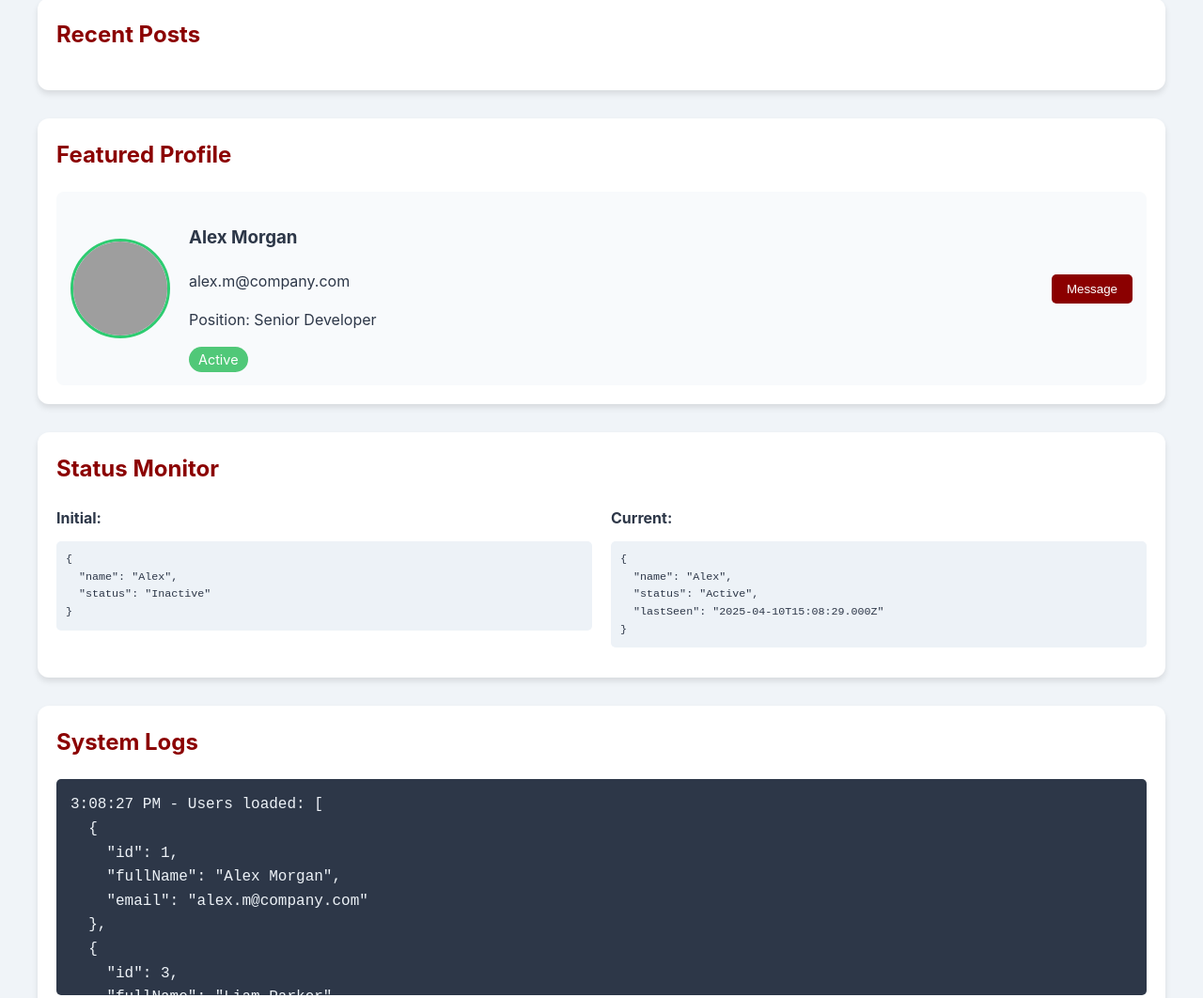
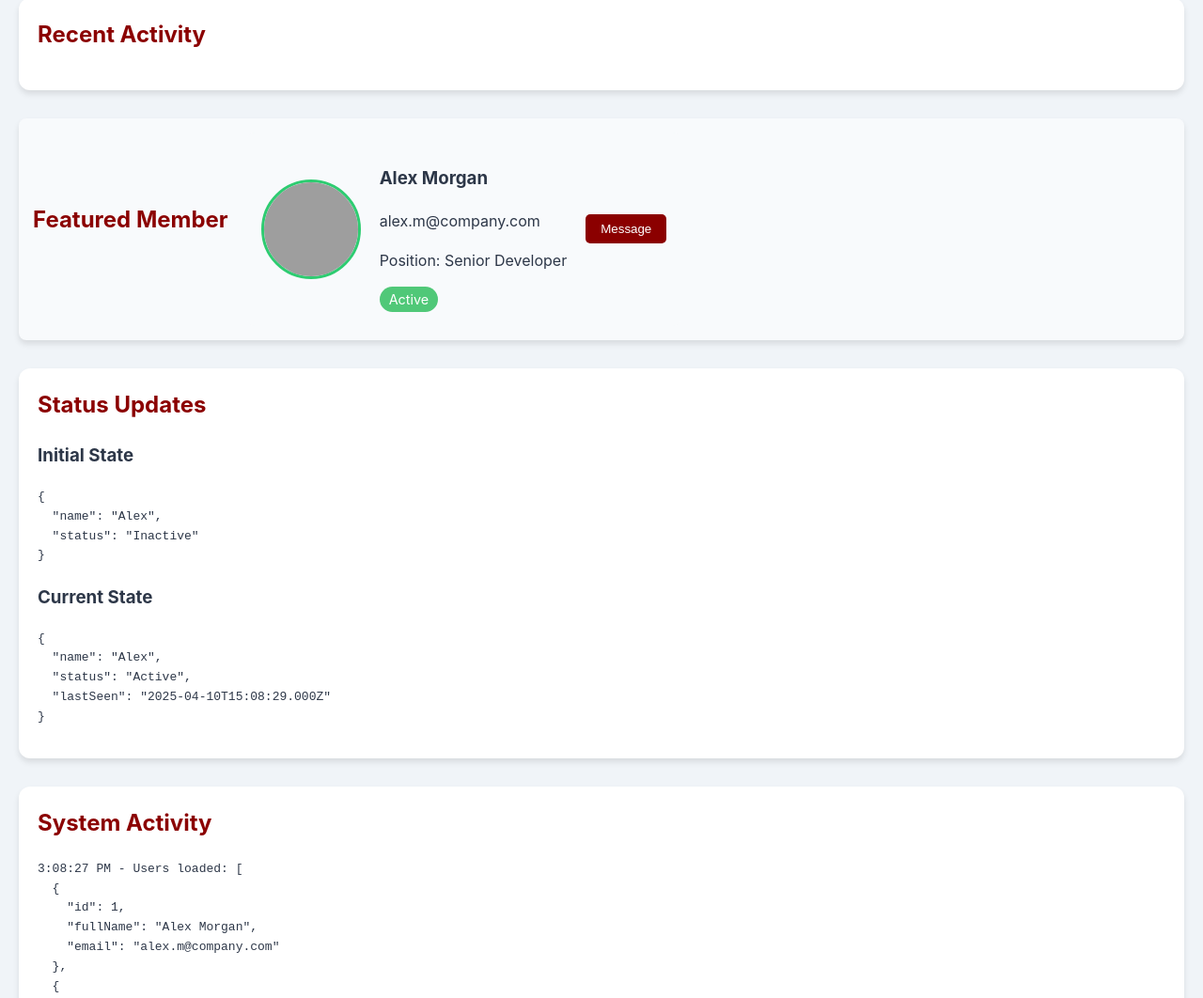
Before and after one commit to Mido1300/javascript-, a website: page index.html in a window 1280 px wide. Shown: the part 580-1642 px from the top of the page at 94% size. Drawn offline with Linux system fonts and the light colour scheme; no server answers; grey boxes are pictures that could not be loaded.

Commit message:
Update index.html

```diff
--- a/index.html
+++ b/index.html
@@ -3,18 +3,22 @@
 <head>
     <meta charset="UTF-8">
     <meta name="viewport" content="width=device-width, initial-scale=1.0">
-    <title>User Dashboard - Modern JS Demo</title>
+    <title>User Dashboard - Premium Edition</title>
     <link rel="stylesheet" href="style.css">
+    <link href="https://fonts.googleapis.com/css2?family=Poppins:wght@300;400;600&display=swap" rel="stylesheet">
 </head>
 <body>
     <header class="header">
+        <div class="header-content">
             <h1>User Dashboard</h1>
-        <p>Modern JavaScript Features Showcase</p>
+            <p>A Premium JavaScript Experience</p>
+        </div>
     </header>
 
-    <main class="container">
-        <section class="card">
+    <main class="dashboard-grid">
+        <section class="card users-card">
             <h2>Team Members</h2>
+            <div class="table-wrapper">
                 <table>
                     <thead>
                         <tr>
@@ -26,35 +30,36 @@
                     </thead>
                     <tbody id="processed-users"></tbody>
                 </table>
+            </div>
         </section>
 
-        <section class="card">
-            <h2>Recent Posts</h2>
-            <ul id="user-posts" class="posts-list"></ul>
+        <section class="card posts-card">
+            <h2>Recent Activity</h2>
+            <ul id="user-posts" class="activity-feed"></ul>
         </section>
 
-        <section class="card">
-            <h2>Featured Profile</h2>
-            <div id="user-profile"></div>
+        <section class="card profile-card">
+            <h2>Featured Member</h2>
+            <div id="user-profile" class="profile-container"></div>
         </section>
 
-        <section class="card">
-            <h2>Status Monitor</h2>
-            <div class="state-container">
-                <div class="state-box">
-                    <strong>Initial:</strong>
-                    <pre id="initial-state"></pre>
+        <section class="card state-card">
+            <h2>Status Updates</h2>
+            <div class="state-grid">
+                <div class="state-item">
+                    <h3>Initial State</h3>
+                    <pre id="initial-state" class="state-display"></pre>
                 </div>
-                <div class="state-box">
-                    <strong>Current:</strong>
-                    <pre id="current-state"></pre>
+                <div class="state-item">
+                    <h3>Current State</h3>
+                    <pre id="current-state" class="state-display"></pre>
                 </div>
             </div>
         </section>
 
-        <section class="card">
-            <h2>System Logs</h2>
-            <pre id="console-output" class="log-output"></pre>
+        <section class="card logs-card">
+            <h2>System Activity</h2>
+            <pre id="console-output" class="logs-display"></pre>
         </section>
     </main>
 
```
Lines whose indentation alone changed are shown as unchanged.
